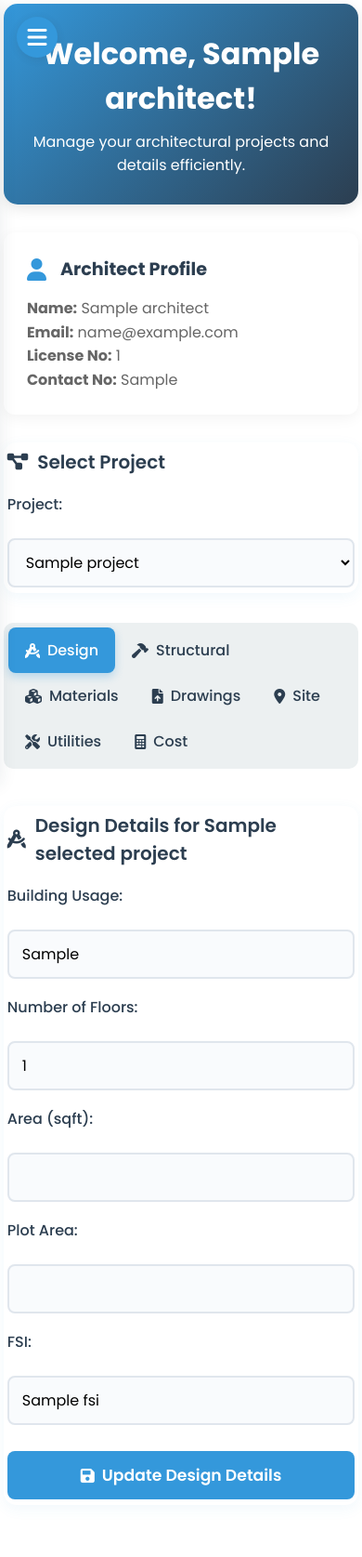
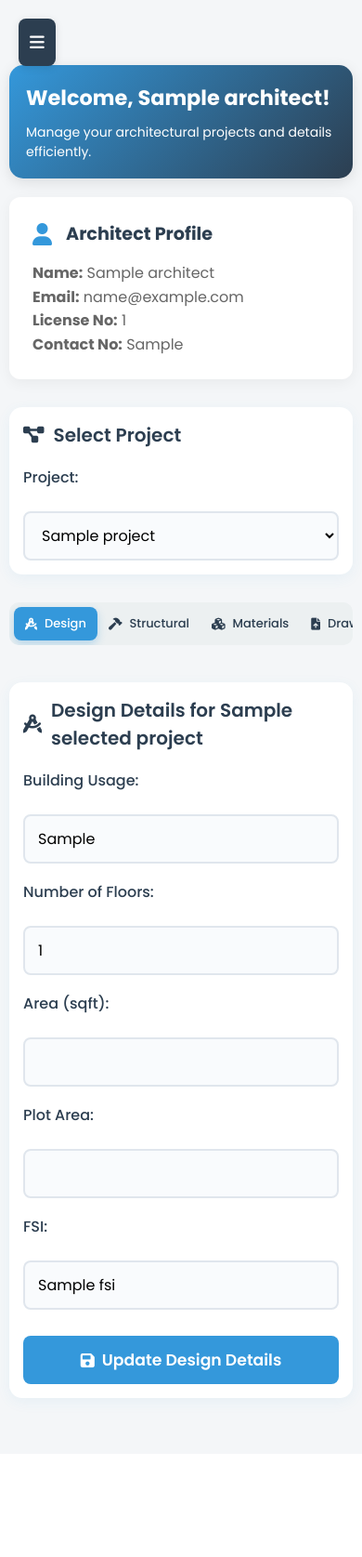
Before and after one commit to Prasadrudhisoft/Construction_Site_Management, a Flask app: template templates/architect_dashboard.html in a window 390 px wide. Shown: the whole page at 93% size. After the commit the page ends 1517 px from the top, so only its background shows below. Run offline with Flask 3, Linux system fonts and the light colour scheme; the template is opened without the code that fills it: most values are stand-ins (such as "Sample title", 1, 10 or a date in 2020); some libraries are stand-ins or nearby versions.

Commit message:
Update architect_dashboard.html

```diff
--- a/templates/architect_dashboard.html
+++ b/templates/architect_dashboard.html
@@ -2,12 +2,49 @@
 <html>
 <head>
     <title>Architect Dashboard</title>
+    <meta name="viewport" content="width=device-width, initial-scale=1.0">
     <link href="https://fonts.googleapis.com/css2?family=Poppins:wght@300;400;500;600;700&display=swap" rel="stylesheet">
     <link href="https://cdnjs.cloudflare.com/ajax/libs/font-awesome/6.0.0/css/all.min.css" rel="stylesheet">
     <style>
-        * { margin: 0; padding: 0; box-sizing: border-box; font-family: 'Poppins', sans-serif; }
-        body { background: linear-gradient(135deg, #f4f6f8 ); min-height: 100vh; }
-        .dashboard-container { display: flex; min-height: 100vh; }
+        * {
+            margin: 0;
+            padding: 0;
+            box-sizing: border-box;
+            font-family: 'Poppins', sans-serif;
+        }
+
+        body {
+            background-color: #f4f6f8;
+            min-height: 100vh;
+        }
+
+        .dashboard-container {
+            display: flex;
+            min-height: 100vh;
+        }
+
+        /* Mobile Menu Toggle */
+        .mobile-menu-toggle {
+            display: none;
+            position: fixed;
+            top: 20px;
+            left: 20px;
+            z-index: 1001;
+            background: #2c3e50;
+            color: white;
+            border: none;
+            border-radius: 8px;
+            padding: 12px;
+            font-size: 18px;
+            cursor: pointer;
+            box-shadow: 0 2px 10px rgba(0, 0, 0, 0.1);
+        }
+
+        .mobile-menu-toggle:hover {
+            background: #34495e;
+        }
+
+        /* Sidebar Styles */
         .sidebar {
             width: 250px;
             background: #2c3e50;
@@ -16,20 +53,30 @@
             position: fixed;
             height: 100vh;
             overflow-y: auto;
-            box-shadow: 2px 0 16px rgba(44,62,80,0.08);
-            z-index: 1001;
-            transition: left 0.3s;
-            left: 0;
+            transition: transform 0.3s ease;
+            z-index: 1000;
         }
+
         .sidebar-header {
             padding: 20px 0;
             text-align: center;
-            border-bottom: 1px solid rgba(255,255,255,0.1);
+            border-bottom: 1px solid rgba(255, 255, 255, 0.1);
             margin-bottom: 20px;
         }
-        .sidebar-header h2 { font-size: 1.5rem; font-weight: 600; }
-        .nav-menu { list-style: none; }
-        .nav-item { margin-bottom: 5px; }
+
+        .sidebar-header h2 {
+            font-size: 1.5rem;
+            font-weight: 600;
+        }
+
+        .nav-menu {
+            list-style: none;
+        }
+
+        .nav-item {
+            margin-bottom: 5px;
+        }
+
         .nav-link {
             display: flex;
             align-items: center;
@@ -38,61 +85,95 @@
             text-decoration: none;
             border-radius: 8px;
             transition: all 0.3s ease;
-            font-size: 1.1rem;
-            gap: 10px;
+            white-space: nowrap;
         }
+
         .nav-link:hover, .nav-link.active {
             background: #34495e;
             color: #fff;
         }
-        .nav-link i { width: 20px; text-align: center; }
+
+        .nav-link i {
+            margin-right: 10px;
+            width: 20px;
+            text-align: center;
+            flex-shrink: 0;
+        }
+
+        /* Main Content Styles */
         .main-content {
             flex: 1;
             margin-left: 250px;
-            padding: 40px 5vw 40px 5vw;
-            min-width: 0;
-            transition: margin-left 0.3s;
+            padding: 30px;
+            width: calc(100% - 250px);
+            transition: margin-left 0.3s ease, width 0.3s ease;
         }
+
         .welcome-section {
             background: linear-gradient(135deg, #3498db, #2c3e50);
             color: white;
             padding: 30px;
             border-radius: 15px;
             margin-bottom: 30px;
-            box-shadow: 0 4px 15px rgba(0,0,0,0.1);
-            text-align: center;
+            box-shadow: 0 4px 15px rgba(0, 0, 0, 0.1);
         }
-        .welcome-section h1 { font-size: 2rem; margin-bottom: 10px; }
+
+        .welcome-section h1 {
+            font-size: 2rem;
+            margin-bottom: 10px;
+        }
+
+        /* Dashboard Card Styles */
         .dashboard-card {
             background: white;
             padding: 25px;
             border-radius: 12px;
-            box-shadow: 0 4px 15px rgba(0,0,0,0.05);
+            box-shadow: 0 4px 15px rgba(0, 0, 0, 0.05);
             margin-bottom: 30px;
+            transition: transform 0.3s ease;
         }
+
+        .dashboard-card:hover {
+            transform: translateY(-5px);
+        }
+
         .card-header {
             display: flex;
             align-items: center;
             margin-bottom: 15px;
-            gap: 15px;
         }
-        .card-header i { font-size: 24px; color: #3498db; }
-        .card-header h3 { font-size: 1.2rem; color: #2c3e50; }
-        .card-content { color: #666; line-height: 1.6; }
+
+        .card-header i {
+            font-size: 24px;
+            margin-right: 15px;
+            color: #3498db;
+            flex-shrink: 0;
+        }
+
+        .card-header h3 {
+            font-size: 1.2rem;
+            color: #2c3e50;
+        }
+
+        .card-content {
+            color: #666;
+            line-height: 1.6;
+        }
+
+        /* Section Block Styles */
         .section-block {
             background: #fff;
             border-radius: 14px;
             box-shadow: 0 4px 15px rgba(52,152,219,0.07);
-            padding: 32px 30px 28px 30px;
-            margin-bottom: 32px;
-            max-width: 650px;
-            margin-left: auto;
-            margin-right: auto;
+            padding: 25px;
+            margin-bottom: 30px;
             transition: box-shadow 0.2s;
         }
+
         .section-block:focus-within, .section-block:hover {
             box-shadow: 0 8px 24px rgba(52,152,219,0.13);
         }
+
         .section-block h2 {
             font-size: 1.25rem;
             color: #2c3e50;
@@ -102,17 +183,23 @@
             align-items: center;
             gap: 10px;
         }
+
         .section-block form {
             display: flex;
             flex-direction: column;
             gap: 18px;
         }
+
         .section-block label {
             font-weight: 500;
             color: #2c3e50;
             margin-bottom: 6px;
         }
-        .section-block select, .section-block input[type="text"], .section-block input[type="number"], .section-block textarea {
+
+        .section-block select,
+        .section-block input[type="text"],
+        .section-block input[type="number"],
+        .section-block textarea {
             padding: 12px 14px;
             border: 2px solid #e0e6ed;
             border-radius: 8px;
@@ -120,12 +207,17 @@
             background: #f9fbfd;
             transition: border-color 0.3s;
             font-family: 'Poppins', sans-serif;
+            width: 100%;
         }
-        .section-block select:focus, .section-block input:focus, .section-block textarea:focus {
+
+        .section-block select:focus,
+        .section-block input:focus,
+        .section-block textarea:focus {
             outline: none;
             border-color: #3498db;
             box-shadow: 0 0 0 3px rgba(52,152,219,0.09);
         }
+
         .section-block button {
             background: #3498db;
             color: white;
@@ -141,90 +233,20 @@
             align-items: center;
             justify-content: center;
             gap: 8px;
+            width: 100%;
         }
+
         .section-block button:hover {
             background: #2980b9;
-            transform: translateY(-2px) scale(1.03);
+            transform: translateY(-2px);
         }
-        .section-block hr {
-            margin: 28px 0;
-            border: none;
-            border-top: 1.5px solid #e9ecef;
-        }
-        .details-list {
-            background: #f8f9fa;
-            border-radius: 10px;
-            padding: 18px 22px;
-            margin-top: 10px;
-            margin-bottom: 10px;
-            animation: fadeIn 0.5s;
-        }
-        .details-list ul { margin: 0; padding-left: 18px; }
-        .details-list li { margin-bottom: 7px; }
-        .details-list li:last-child { margin-bottom: 0; }
-        .details-list strong { color: #2c3e50; }
-        /* Sidebar toggle button */
-        .sidebar-toggle {
-            display: none;
-            position: fixed;
-            top: 18px;
-            left: 18px;
-            z-index: 2000;
-            background: #3498db;
-            color: #fff;
-            border: none;
-            border-radius: 50%;
-            width: 44px;
-            height: 44px;
-            font-size: 1.5rem;
-            box-shadow: 0 2px 8px rgba(44,62,80,0.13);
-            cursor: pointer;
-            transition: background 0.2s;
-        }
-        .sidebar-toggle:hover {
-            background: #2980b9;
-        }
-        @keyframes fadeIn {
-            from { opacity: 0; transform: translateY(20px);}
-            to { opacity: 1; transform: translateY(0);}
-        }
-        @media (max-width: 1100px) {
-            .main-content { padding: 20px 2vw 20px 2vw; }
-            .section-block { padding: 18px 8px 18px 8px; }
-        }
-        @media (max-width: 900px) {
-            .main-content { padding: 10px 1vw 10px 1vw; }
-            .section-block { padding: 10px 2vw 10px 2vw; }
-        }
-        @media (max-width: 768px) {
-            .sidebar {
-                width: 220px;
-                left: -220px;
-                transition: left 0.3s;
-            }
-            .sidebar.open {
-                left: 0;
-            }
-            .sidebar-header h2 { display: none; }
-            .nav-link span { display: none; }
-            .main-content {
-                margin-left: 0;
-                padding: 10px 2vw 10px 2vw;
-            }
-            .sidebar-toggle {
-                display: block;
-            }
-        }
-        @media (max-width: 480px) {
-            .main-content { padding: 4px 1vw 4px 1vw; }
-            .section-block { padding: 6px 1vw 6px 1vw; }
-            .sidebar { width: 180px; left: -180px; }
-            .sidebar.open { left: 0; }
-        }
+
+        /* Tabs Styles */
         .tabs-container {
             width: 100%;
             margin-top: 20px;
         }
+
         .tabs {
             display: flex;
             flex-wrap: wrap;
@@ -232,7 +254,9 @@
             border-radius: 10px;
             padding: 5px;
             margin-bottom: 20px;
+            overflow-x: auto;
         }
+
         .tab-link {
             background-color: transparent;
             border: none;
@@ -246,30 +270,254 @@
             display: flex;
             align-items: center;
             gap: 8px;
+            white-space: nowrap;
         }
+
         .tab-link:hover {
             background-color: #bdc3c7;
         }
+
         .tab-link.active {
             background-color: #3498db;
             color: white;
             box-shadow: 0 4px 10px rgba(52, 152, 219, 0.3);
         }
+
         .tab-content {
             display: none;
             padding: 20px 0;
             animation: fadeIn 0.5s;
         }
+
         .tab-content.active {
             display: block;
+        }
+
+        /* Details List */
+        .details-list {
+            background: #f8f9fa;
+            border-radius: 10px;
+            padding: 18px 22px;
+            margin-top: 10px;
+            margin-bottom: 10px;
+            animation: fadeIn 0.5s;
+        }
+
+        .details-list ul {
+            margin: 0;
+            padding-left: 18px;
+        }
+
+        .details-list li {
+            margin-bottom: 7px;
+        }
+
+        .details-list li:last-child {
+            margin-bottom: 0;
+        }
+
+        .details-list strong {
+            color: #2c3e50;
+        }
+
+        /* Overlay for mobile */
+        .sidebar-overlay {
+            display: none;
+            position: fixed;
+            top: 0;
+            left: 0;
+            width: 100%;
+            height: 100%;
+            background: rgba(0, 0, 0, 0.5);
+            z-index: 999;
+        }
+
+        @keyframes fadeIn {
+            from { opacity: 0; transform: translateY(20px);}
+            to { opacity: 1; transform: translateY(0);}
+        }
+
+        /* Tablet Styles */
+        @media (max-width: 1024px) {
+            .main-content {
+                padding: 20px;
+            }
+
+            .welcome-section {
+                padding: 25px;
+            }
+
+            .welcome-section h1 {
+                font-size: 1.8rem;
+            }
+
+            .section-block {
+                padding: 20px;
+            }
+        }
+
+        /* Mobile Styles */
+        @media (max-width: 768px) {
+            .mobile-menu-toggle {
+                display: block;
+            }
+
+            .sidebar {
+                transform: translateX(-100%);
+                width: 280px;
+                padding: 15px;
+            }
+
+            .sidebar.active {
+                transform: translateX(0);
+            }
+
+            .sidebar-overlay.active {
+                display: block;
+            }
+
+            .main-content {
+                margin-left: 0;
+                width: 100%;
+                padding: 70px 15px 15px;
+            }
+
+            .welcome-section {
+                padding: 20px;
+                margin-bottom: 20px;
+            }
+
+            .welcome-section h1 {
+                font-size: 1.6rem;
+            }
+
+            .section-block {
+                padding: 18px;
+            }
+
+            .nav-link {
+                padding: 15px 12px;
+                font-size: 14px;
+            }
+
+            .tabs {
+                overflow-x: auto;
+                flex-wrap: nowrap;
+                -webkit-overflow-scrolling: touch;
+            }
+
+            .tab-link {
+                padding: 10px 15px;
+                font-size: 14px;
+            }
+        }
+
+        /* Small Mobile Styles */
+        @media (max-width: 480px) {
+            .sidebar {
+                width: 260px;
+            }
+
+            .main-content {
+                padding: 70px 10px 10px;
+            }
+
+            .welcome-section {
+                padding: 18px;
+            }
+
+            .welcome-section h1 {
+                font-size: 1.4rem;
+            }
+
+            .welcome-section p {
+                font-size: 14px;
+            }
+
+            .section-block {
+                padding: 15px;
+            }
+
+            .tab-link {
+                padding: 8px 12px;
+                font-size: 13px;
+            }
+        }
+
+        /* Very Small Mobile Styles */
+        @media (max-width: 320px) {
+            .sidebar {
+                width: 240px;
+            }
+
+            .main-content {
+                padding: 65px 8px 8px;
+            }
+
+            .section-block {
+                padding: 12px;
+            }
+
+            .welcome-section h1 {
+                font-size: 1.3rem;
+            }
+
+            .tab-link {
+                padding: 6px 10px;
+                font-size: 12px;
+            }
+        }
+
+        /* Landscape orientation on mobile */
+        @media (max-width: 768px) and (orientation: landscape) {
+            .main-content {
+                padding: 60px 15px 15px;
+            }
+
+            .welcome-section {
+                padding: 15px;
+            }
+
+            .welcome-section h1 {
+                font-size: 1.4rem;
+            }
+        }
+
+        /* Touch-friendly improvements */
+        @media (hover: none) and (pointer: coarse) {
+            .nav-link {
+                padding: 15px 12px;
+                min-height: 48px;
+                align-items: center;
+            }
+
+            .section-block button {
+                padding: 15px 0;
+                min-height: 50px;
+            }
+
+            .mobile-menu-toggle {
+                min-height: 44px;
+                min-width: 44px;
+            }
+
+            .tab-link {
+                padding: 12px 15px;
+                min-height: 44px;
+            }
         }
     </style>
 </head>
 <body>
-    <button class="sidebar-toggle" id="sidebarToggle" aria-label="Open Menu">
-        <i class="fas fa-bars"></i>
-    </button>
     <div class="dashboard-container">
+        <!-- Mobile Menu Toggle -->
+        <button class="mobile-menu-toggle" onclick="toggleMobileMenu()">
+            <i class="fas fa-bars"></i>
+        </button>
+
+        <!-- Sidebar Overlay -->
+        <div class="sidebar-overlay" onclick="closeMobileMenu()"></div>
+
         <!-- Sidebar -->
         <div class="sidebar" id="sidebar">
             <div class="sidebar-header">
@@ -281,15 +529,6 @@
                         <i class="fas fa-tachometer-alt"></i>
                         <span>Dashboard</span>
                     </a>
-                </li>
-                <!--
-                <li class="nav-item">
-                    <a href="{{ url_for('view_project_details') }}" class="nav-link">
-                        <i class="fas fa-eye"></i>
-                        <span>View Projects</span>
-                    </a>
-                </li>
-                -->
                 </li>
                 <li class="nav-item">
                     <a href="{{ url_for('legal_compliances_dashboard') }}" class="nav-link">
@@ -303,19 +542,22 @@
                         <span>Communication</span>
                     </a>
                 </li>
-                 <li class="nav-item">
+                <li class="nav-item">
                     <a href="{{ url_for('logout') }}" class="nav-link">
                         <i class="fas fa-sign-out-alt"></i>
                         <span>Logout</span>
                     </a>
+                </li>
             </ul>
         </div>
+
         <!-- Main Content -->
-        <div class="main-content" id="mainContent">
+        <div class="main-content">
             <div class="welcome-section">
                 <h1>Welcome, {{ architect.name }}!</h1>
                 <p>Manage your architectural projects and details efficiently.</p>
             </div>
+
             <!-- Architect Profile -->
             <div class="dashboard-card">
                 <div class="card-header">
@@ -324,7 +566,7 @@
                 </div>
                 <div class="card-content">
                     <ul>
-                     <p> <strong>Name:</strong> {{ architect.name }}</p>
+                        <p><strong>Name:</strong> {{ architect.name }}</p>
                         <p><strong>Email:</strong> {{ architect.email }}</p>
                         <p><strong>License No:</strong> {{ architect.license_number or 'N/A' }}</p>
                         <p><strong>Contact No:</strong> {{ architect.contact_no or 'N/A' }}</p>
@@ -494,10 +736,28 @@
                 </div>
             </div>
             {% endif %}
-
         </div>
     </div>
+
     <script>
+        // Mobile menu toggle functionality
+        function toggleMobileMenu() {
+            const sidebar = document.getElementById('sidebar');
+            const overlay = document.querySelector('.sidebar-overlay');
+
+            sidebar.classList.toggle('active');
+            overlay.classList.toggle('active');
+        }
+
+        function closeMobileMenu() {
+            const sidebar = document.getElementById('sidebar');
+            const overlay = document.querySelector('.sidebar-overlay');
+
+            sidebar.classList.remove('active');
+            overlay.classList.remove('active');
+        }
+
+        // Tab functionality
         function openTab(evt, tabName) {
             var i, tabcontent, tablinks;
             tabcontent = document.getElementsByClassName("tab-content");
@@ -514,45 +774,22 @@
             evt.currentTarget.className += " active";
         }
 
-        // Get the element with id="defaultOpen" and click on it
-        document.addEventListener("DOMContentLoaded", function() {
-            // Check if there are tabs present
-            if (document.querySelector(".tab-link")) {
-                document.querySelector(".tab-link").click();
+        // Close mobile menu when clicking on a nav link
+        document.querySelectorAll('.nav-link').forEach(link => {
+            link.addEventListener('click', closeMobileMenu);
+        });
+
+        // Handle window resize
+        window.addEventListener('resize', function() {
+            if (window.innerWidth > 768) {
+                closeMobileMenu();
             }
         });
 
-        // Sidebar toggle for mobile
-        const sidebarToggle = document.getElementById('sidebarToggle');
-        const sidebar = document.getElementById('sidebar');
-        const mainContent = document.getElementById('mainContent');
-        sidebarToggle.addEventListener('click', function() {
-            sidebar.classList.toggle('open');
-            // Change icon
-            const icon = sidebarToggle.querySelector('i');
-            if (sidebar.classList.contains('open')) {
-                icon.classList.remove('fa-bars');
-                icon.classList.add('fa-times');
-            } else {
-                icon.classList.remove('fa-times');
-                icon.classList.add('fa-bars');
-            }
-        });
-        // Close sidebar when clicking outside on mobile
-        document.addEventListener('click', function(e) {
-            if (window.innerWidth <= 768 && sidebar.classList.contains('open')) {
-                if (!sidebar.contains(e.target) && !sidebarToggle.contains(e.target)) {
-                    sidebar.classList.remove('open');
-                    sidebarToggle.querySelector('i').classList.remove('fa-times');
-                    sidebarToggle.querySelector('i').classList.add('fa-bars');
-                }
-            }
-        });
-        // Keyboard accessibility for sidebar toggle
-        sidebarToggle.addEventListener('keydown', function(e) {
-            if (e.key === 'Enter' || e.key === ' ') {
-                e.preventDefault();
-                sidebarToggle.click();
+        // Initialize first tab as active
+        document.addEventListener("DOMContentLoaded", function() {
+            if (document.querySelector(".tab-link")) {
+                document.querySelector(".tab-link").click();
             }
         });
     </script>
```
